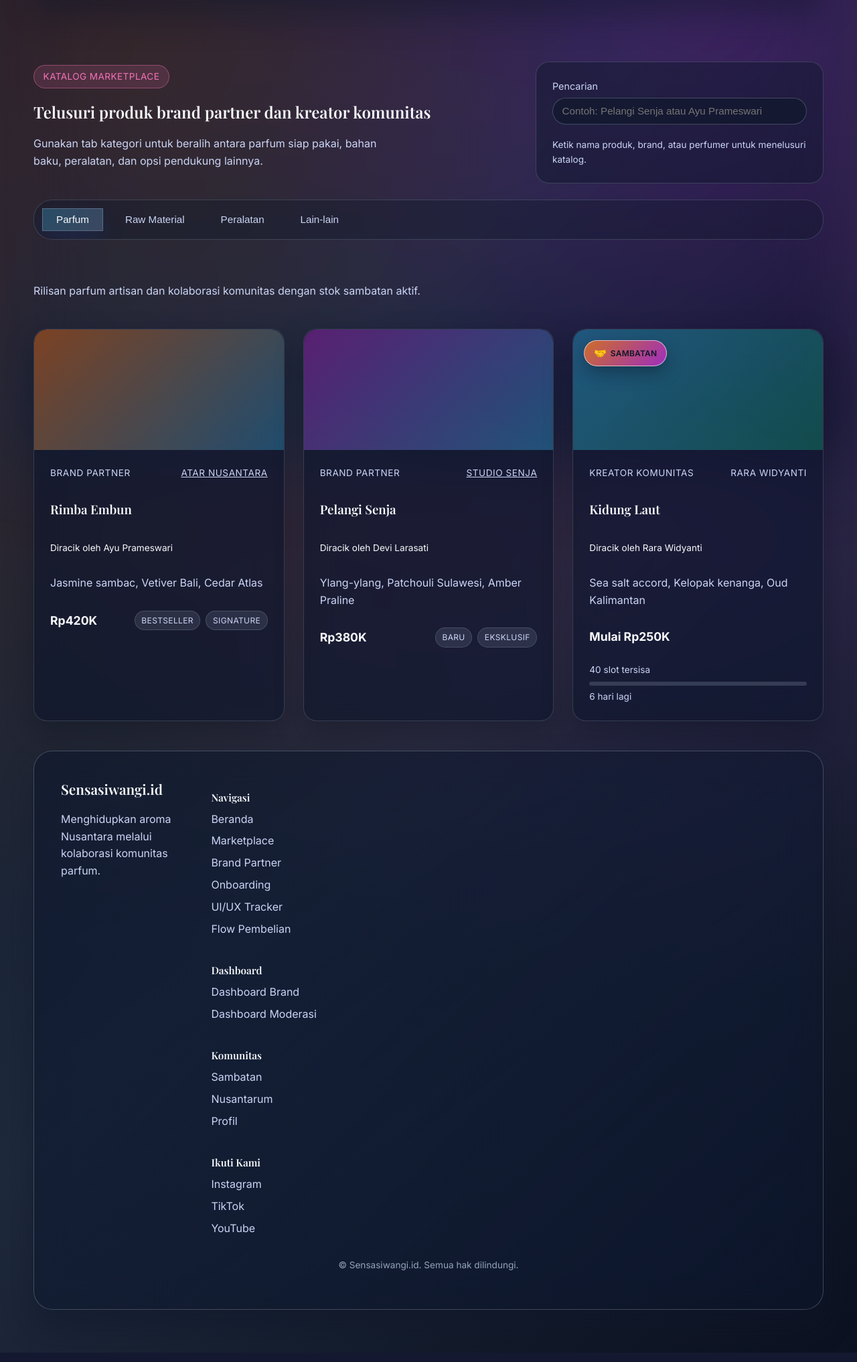
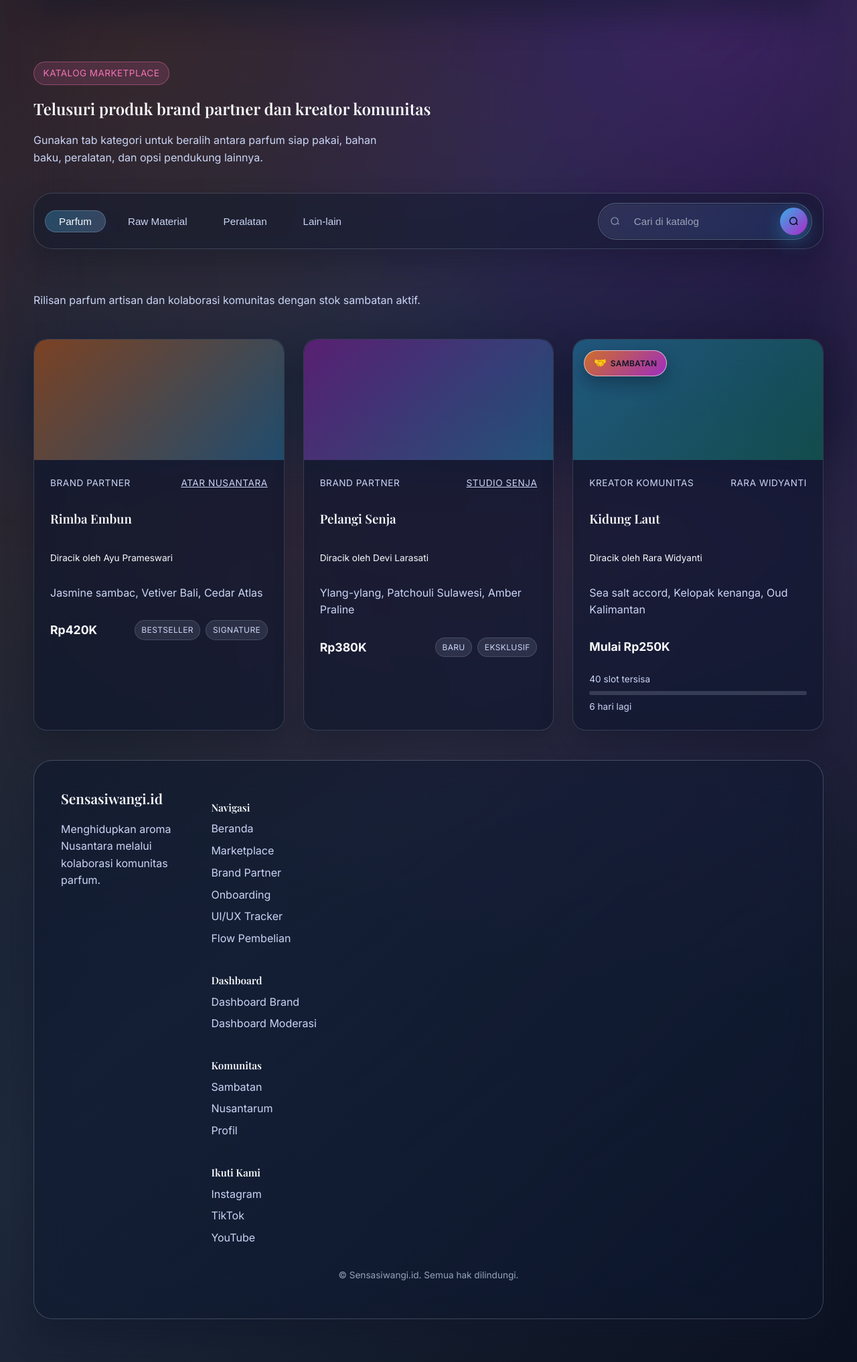
Before and after one commit to beriman/Codexswi, a FastAPI app: page /marketplace in a window 1280 px wide. Shown: the part 112-2146 px from the top of the page at 67% size. Run offline with FastAPI, Linux system fonts and the light colour scheme; some libraries are stand-ins or nearby versions.

Commit message:
Refine marketplace tab bar search layout

```diff
--- a/src/app/web/static/css/base.css
+++ b/src/app/web/static/css/base.css
@@ -15,6 +15,7 @@
   --radius-lg: 28px;
   --radius-md: 20px;
   --radius-sm: 14px;
+  --radius-full: 999px;
   --transition-base: 180ms ease;
 }
 
@@ -414,17 +415,118 @@ p {
   margin: 0;
 }
 
-.section-search {
-  max-width: min(380px, 100%);
+.catalog-controls {
+  display: flex;
+  flex-direction: column;
+  gap: 0.75rem;
+}
+
+.catalog-tab-bar {
+  display: grid;
+  grid-template-columns: minmax(0, 1fr) minmax(220px, 320px);
+  gap: 0.9rem;
+  align-items: center;
   background: rgba(15, 23, 42, 0.45);
-  border: 1px solid rgba(148, 163, 184, 0.25);
-  padding: 1.5rem;
-  border-radius: var(--radius-md);
-  margin-left: auto;
-}
-
-.section-search .filter-hint {
-  margin-top: 0.25rem;
+  border-radius: var(--radius-lg);
+  padding: 0.85rem 1rem;
+  border: 1px solid rgba(148, 163, 184, 0.28);
+  box-shadow: 0 18px 38px rgba(8, 15, 29, 0.28);
+}
+
+.catalog-search {
+  justify-self: end;
+  width: 100%;
+  max-width: 360px;
+  display: flex;
+  flex-direction: column;
+  gap: 0.35rem;
+}
+
+.catalog-search-input {
+  display: grid;
+  grid-template-columns: auto 1fr auto;
+  align-items: center;
+  gap: 0.5rem;
+  background: linear-gradient(135deg, rgba(148, 163, 184, 0.16), rgba(56, 189, 248, 0.12));
+  border: 1px solid rgba(148, 163, 184, 0.4);
+  border-radius: var(--radius-full);
+  padding: 0.35rem 0.35rem 0.35rem 0.65rem;
+  backdrop-filter: blur(16px) saturate(130%);
+  box-shadow: inset 0 0 0 1px rgba(15, 23, 42, 0.4);
+  transition: border-color var(--transition-base), box-shadow var(--transition-base),
+    background var(--transition-base);
+}
+
+.catalog-search-input:focus-within {
+  border-color: rgba(56, 189, 248, 0.65);
+  box-shadow: 0 12px 28px rgba(14, 116, 144, 0.28);
+  background: linear-gradient(135deg, rgba(148, 163, 184, 0.18), rgba(56, 189, 248, 0.18));
+}
+
+.catalog-search-icon {
+  display: inline-flex;
+  align-items: center;
+  justify-content: center;
+  width: 1.75rem;
+  height: 1.75rem;
+  color: rgba(148, 163, 184, 0.85);
+  pointer-events: none;
+}
+
+.catalog-search-input svg {
+  width: 1.1rem;
+  height: 1.1rem;
+}
+
+.catalog-search-input input {
+  width: 100%;
+  background: transparent;
+  border: none;
+  color: var(--text-primary);
+  font-size: 0.95rem;
+  padding: 0.55rem 0.4rem;
+}
+
+.catalog-search-input input::placeholder {
+  color: rgba(226, 232, 240, 0.62);
+}
+
+.catalog-search-input input:focus {
+  outline: none;
+}
+
+.catalog-search-button {
+  display: inline-flex;
+  align-items: center;
+  justify-content: center;
+  width: 2.6rem;
+  height: 2.6rem;
+  border-radius: var(--radius-full);
+  border: none;
+  background: linear-gradient(135deg, rgba(56, 189, 248, 0.9), rgba(192, 38, 211, 0.9));
+  color: #0b1120;
+  cursor: pointer;
+  transition: transform var(--transition-base), box-shadow var(--transition-base),
+    filter var(--transition-base);
+  box-shadow: 0 10px 28px rgba(56, 189, 248, 0.32);
+}
+
+.catalog-search-button:hover,
+.catalog-search-button:focus {
+  transform: translateY(-1px);
+  box-shadow: 0 14px 34px rgba(192, 38, 211, 0.28);
+  outline: none;
+}
+
+.catalog-search-button svg {
+  width: 1.1rem;
+  height: 1.1rem;
+}
+
+.catalog-search .filter-hint {
+  margin: 0;
+  font-size: 0.8rem;
+  color: var(--text-tertiary);
 }
 
 .field {
@@ -833,10 +935,7 @@ p {
   display: flex;
   gap: 0.75rem;
   flex-wrap: wrap;
-  background: rgba(15, 23, 42, 0.35);
-  border-radius: var(--radius-lg);
-  padding: 0.75rem;
-  border: 1px solid rgba(148, 163, 184, 0.25);
+  flex: 1 1 auto;
   overflow-x: auto;
   scrollbar-width: none;
 }
@@ -869,6 +968,38 @@ p {
   color: var(--text-primary);
   border-color: rgba(148, 163, 184, 0.4);
   box-shadow: 0 16px 32px rgba(30, 64, 175, 0.18);
+}
+
+@media (max-width: 960px) {
+  .catalog-tab-bar {
+    grid-template-columns: minmax(0, 1fr);
+    padding: 0.85rem;
+  }
+
+  .catalog-search {
+    justify-self: stretch;
+    max-width: none;
+  }
+
+  .catalog-tabs {
+    row-gap: 0.6rem;
+  }
+}
+
+@media (max-width: 640px) {
+  .catalog-tab-bar {
+    gap: 0.75rem;
+  }
+
+  .catalog-search-input {
+    grid-template-columns: auto 1fr auto;
+    padding: 0.3rem 0.3rem 0.3rem 0.55rem;
+  }
+
+  .catalog-search-button {
+    width: 2.4rem;
+    height: 2.4rem;
+  }
 }
 
 .catalog-panel {
--- a/src/app/web/templates/marketplace.html
+++ b/src/app/web/templates/marketplace.html
@@ -11,25 +11,10 @@
         pendukung lainnya.
       </p>
     </div>
-    <form
-      class="filter-form single-field section-search"
-      role="search"
-      aria-label="Cari produk marketplace"
-    >
-      <label class="field">
-        <span>Pencarian</span>
-        <input
-          type="search"
-          name="q"
-          placeholder="Contoh: Pelangi Senja atau Ayu Prameswari"
-          autocomplete="off"
-          data-marketplace-search
-        />
-      </label>
-      <p class="filter-hint">Ketik nama produk, brand, atau perfumer untuk menelusuri katalog.</p>
-    </form>
   </div>
 
+  <div class="catalog-controls">
+    <div class="catalog-tab-bar">
       <div class="catalog-tabs" role="tablist">
         {% for tab in marketplace_catalog %}
         <button
@@ -44,6 +29,51 @@
           {{ tab.label }}
         </button>
         {% endfor %}
+      </div>
+      <form
+        class="catalog-search"
+        role="search"
+        aria-label="Cari produk marketplace"
+        data-marketplace-search-form
+      >
+        <label class="sr-only" for="marketplace-search-input">Cari produk marketplace</label>
+        <div class="catalog-search-input">
+          <span class="catalog-search-icon" aria-hidden="true">
+            <svg viewBox="0 0 24 24" focusable="false" aria-hidden="true">
+              <path
+                d="M11 4a7 7 0 1 1 0 14 7 7 0 0 1 0-14Zm8.53 13.47-2.87-2.87"
+                fill="none"
+                stroke="currentColor"
+                stroke-width="1.8"
+                stroke-linecap="round"
+                stroke-linejoin="round"
+              />
+            </svg>
+          </span>
+          <input
+            id="marketplace-search-input"
+            type="search"
+            name="q"
+            placeholder="Cari di katalog"
+            autocomplete="off"
+            data-marketplace-search
+          />
+          <button type="submit" class="catalog-search-button">
+            <span class="sr-only">Cari</span>
+            <svg viewBox="0 0 20 20" focusable="false" aria-hidden="true">
+              <path
+                d="M9 3a6 6 0 1 1 0 12 6 6 0 0 1 0-12Zm7 12-2.6-2.6"
+                fill="none"
+                stroke="currentColor"
+                stroke-width="1.8"
+                stroke-linecap="round"
+                stroke-linejoin="round"
+              />
+            </svg>
+          </button>
+        </div>
+      </form>
+    </div>
   </div>
 
   {% for tab in marketplace_catalog %}
@@ -125,6 +155,7 @@
     const tabButtons = document.querySelectorAll('[data-tab]');
     const tabPanels = document.querySelectorAll('[data-tab-panel]');
     const searchInput = document.querySelector('[data-marketplace-search]');
+    const searchForm = document.querySelector('[data-marketplace-search-form]');
 
     tabButtons.forEach((button) => {
       button.addEventListener('click', () => {
@@ -190,6 +221,13 @@
         searchInput.addEventListener(eventName, applySearchFilter);
       });
     }
+
+    if (searchForm) {
+      searchForm.addEventListener('submit', (event) => {
+        event.preventDefault();
+        applySearchFilter();
+      });
+    }
   })();
 </script>
 {% endblock %}
```
Lines whose indentation alone changed are shown as unchanged.
